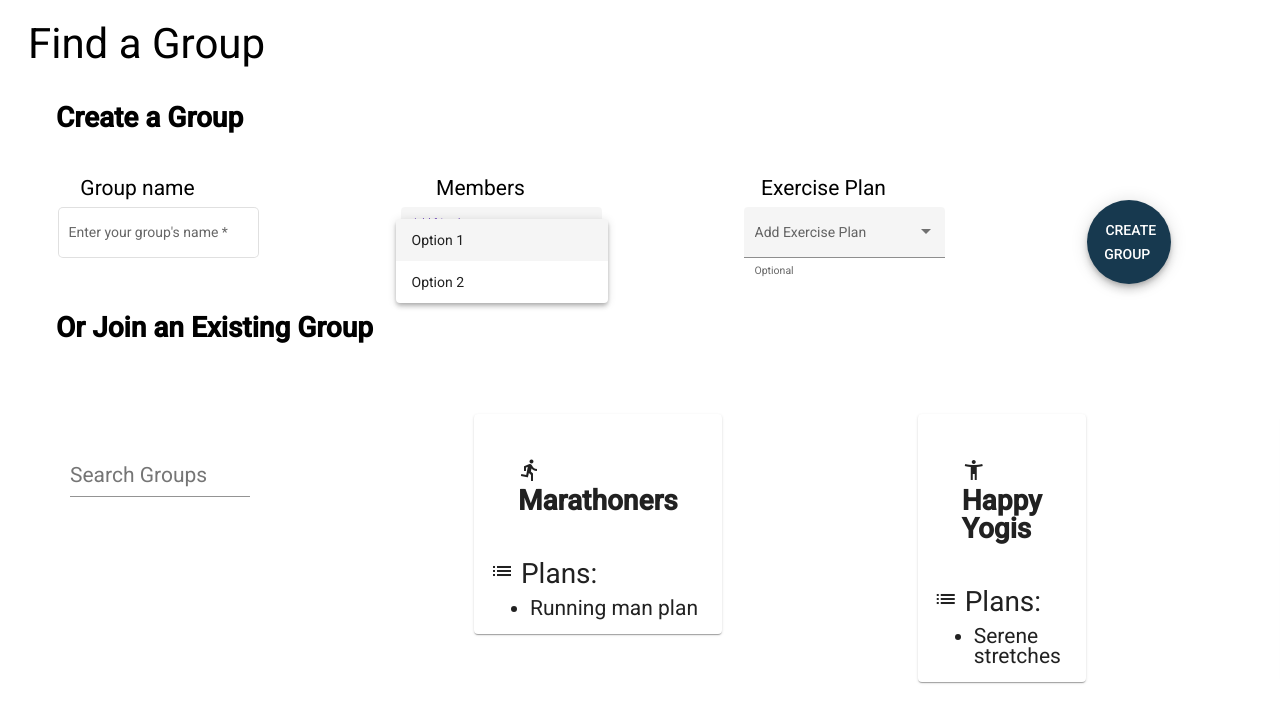
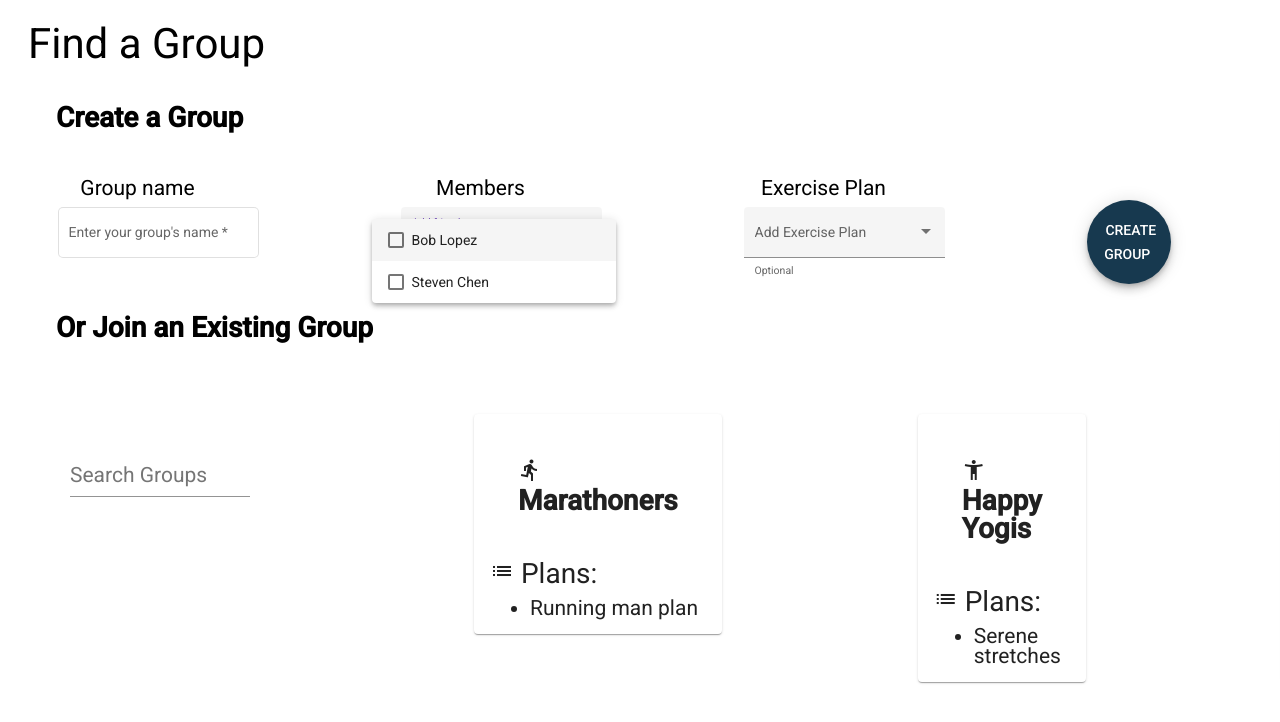
Before and after one commit to covid-blaster/covid-blaster-frontend, an Angular app: page /groups in a window 1280 px wide. Both pictures are taken after a click on the element 501 px from the left and 239 px from the top of the page. Shown: the top 722 px of the page. Built offline with nearby package versions, Linux system fonts and the light colour scheme.

Commit message:
final commit

```diff
--- a/src/components/groups/groups.component.html
+++ b/src/components/groups/groups.component.html
@@ -27,9 +27,9 @@
           <td>
             <mat-form-field appearance="fill">
               <mat-label>Add friends</mat-label>
-              <mat-select>
-                <mat-option value="option1">Option 1</mat-option>
-                <mat-option value="option2">Option 2</mat-option>
+              <mat-select multiple>
+                <mat-option value="option1">Bob Lopez</mat-option>
+                <mat-option value="option2">Steven Chen</mat-option>
               </mat-select>
             </mat-form-field>
           </td>
```
